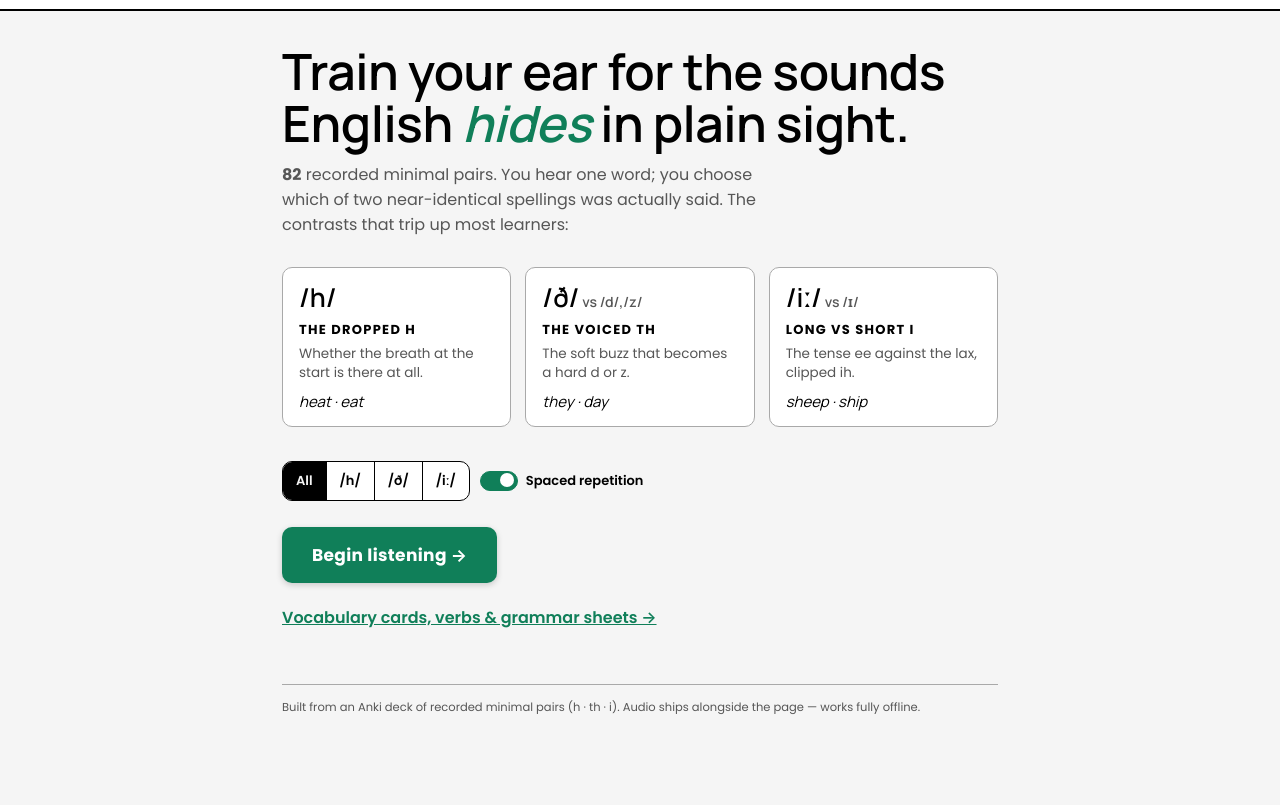
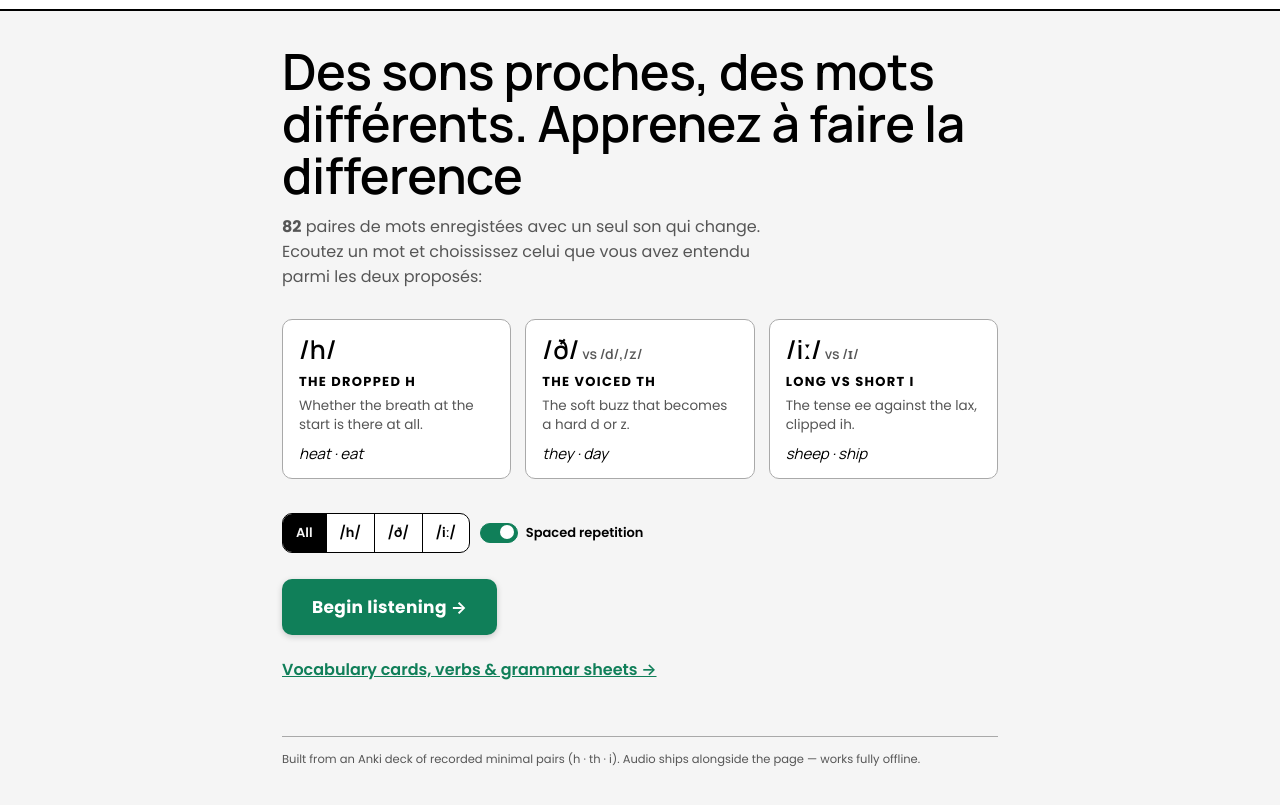
Before and after one commit to Shawhir/HearTheDifference, a plain HTML site: page index.html in a window 1280 px wide. Shown: the part 89-894 px from the top of the page. Before the commit the page ends 869 px from the top, so only its background shows below. Drawn offline with Linux system fonts and the light colour scheme.

Commit message:
Translate introductory text to French

```diff
--- a/index.html
+++ b/index.html
@@ -22,8 +22,8 @@
   </div>
 
   <section id="start" class="fade">
-    <h1 class="lede">Train your ear for the sounds English <em>hides</em> in plain sight.</h1>
-    <p class="blurb"><b id="deck-size">0</b> recorded minimal pairs. You hear one word; you choose which of two near-identical spellings was actually said. The contrasts that trip up most learners:</p>
+    <h1 class="lede">Des sons proches, des mots différents. <em></em> Apprenez à faire la difference</h1>
+    <p class="blurb"><b id="deck-size">0</b> paires de mots enregistées avec un seul son qui change. Ecoutez un mot et choississez celui que vous avez entendu parmi les deux proposés:</p>
     <div class="groups" id="groups"></div>
     <div class="controls">
       <div class="seg" id="filter"></div>
```
